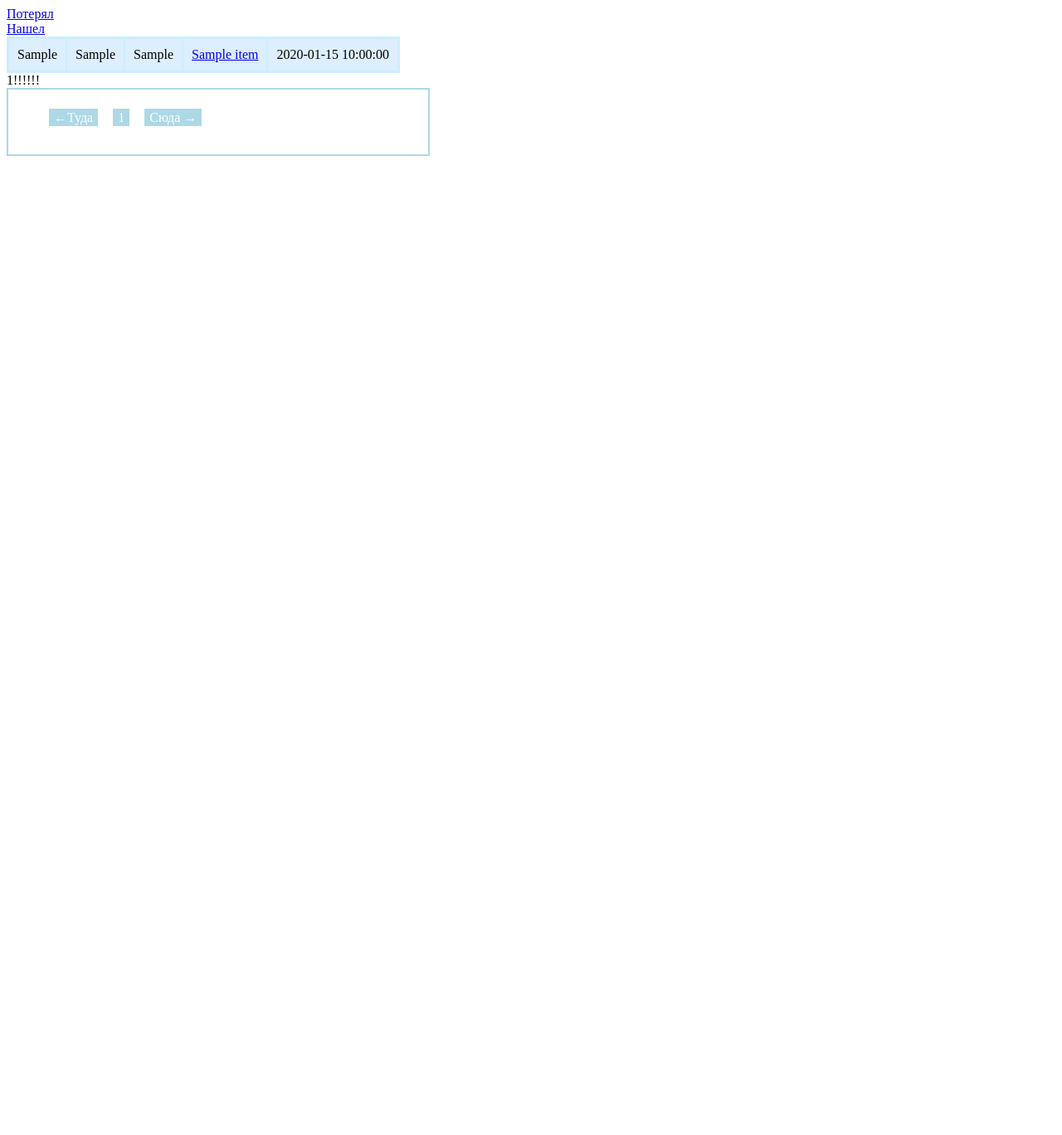
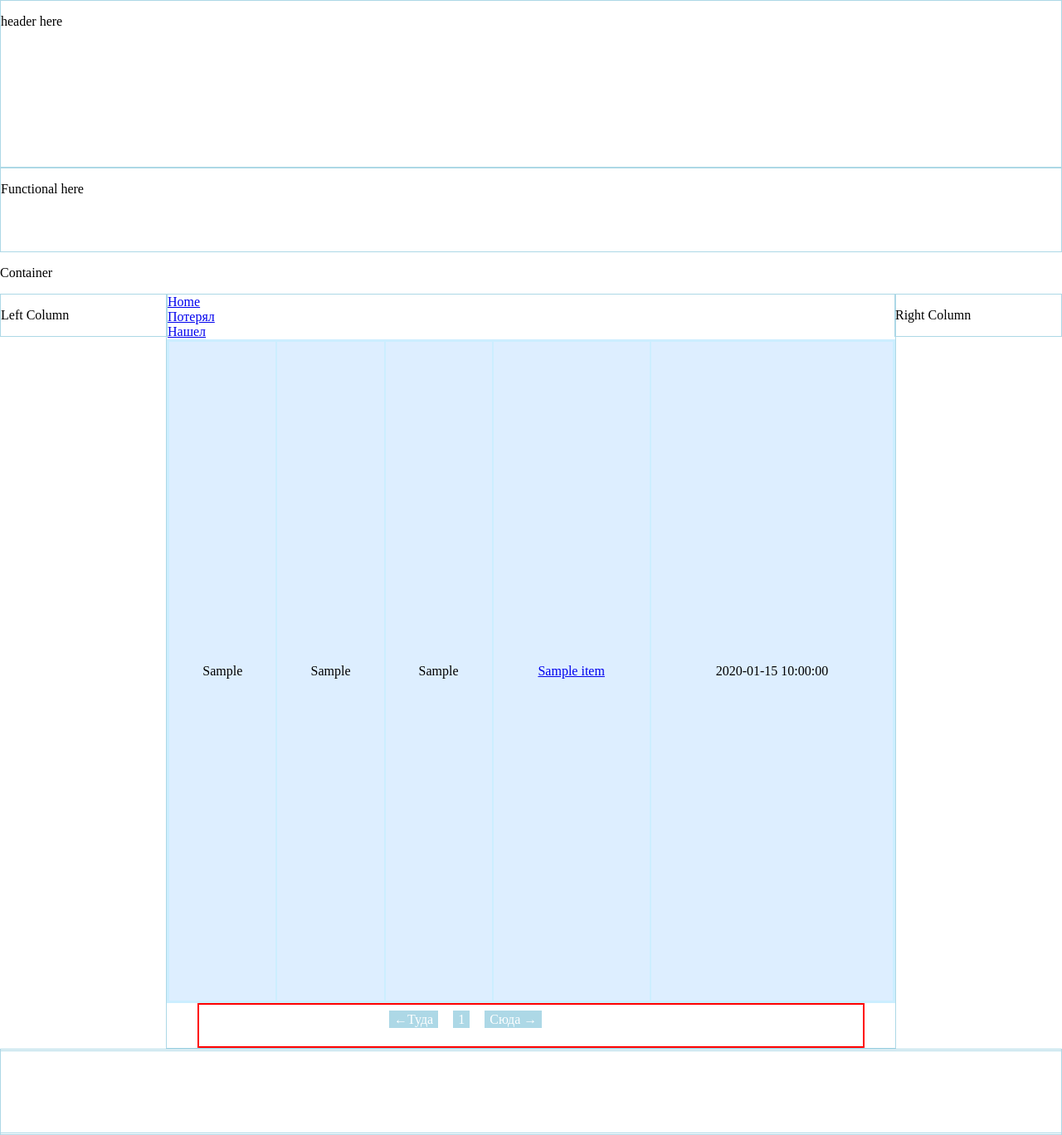
Before and after one commit to Befelith/buro, a PHP site: page /?page=1 in a window 1280 px wide. Shown: the whole page at 83% size. Before the commit the page ends 188 px from the top, so only its background shows below. Run offline with PHP 8.4, Linux system fonts and the light colour scheme; tables that the repository leaves empty or names only in its code hold one stand-in row (values such as "Sample post").

Commit message:
раскидал код по файлам, делаю макет главной.
Траблы с правой колонкой, налазит на центр.

```diff
--- a/www/confirm_page.php
+++ b/www/confirm_page.php
@@ -1,7 +1,7 @@
 <?php
 header('Content-type: text/html; charset=utf-8');
 include_once("lib/database.php");
-include_once("lib/imageResizer.php");
+include_once("lib/image_resizer.php");
 	$error='0';
 	if(isset($_POST['title']))
 	{
--- a/www/index.php
+++ b/www/index.php
@@ -2,126 +2,65 @@
 <html>
 <head>
     <style type="text/css">
-    .nav-pages {list-style-type:none;}
+    .nav-pages {list-style-type:none;} /*-ul*/
     .nav-pages li {float:left;padding: 4px; margin: 5px;}
-    .nav-color:link, .nav-color:visited {
-        color: blue;
+    .nav-color:link, .nav-color:visited {color: blue;}
+    .nav-color:hover {color: red; }
+    #page-navigation {border: 2px solid red; height:10%;overflow: hidden;min-width: 800px;min-height:50px;height:50px;width: 50%; margin: 0 auto;display: block;} /*pagination div*/
+    #page-navigation ul{width:400px;margin:0px auto;}
+
+    /*.main-table-wrapper{width: 50%;height: 50%;min-width: 800px; margin: 0 auto;border: 1px solid black;display: block;}*/
+    .main-table{width: 100%;height:100%;}
+    #wrapper {
+        margin: 0 auto; /*это чтоб центрировать контент при превышении max-width*/
+        min-width: 980px;
+        max-width: 1500px;
     }
-    .nav-color:hover {
-        color: red;
-    }
-    #page-navigation
-    {
-        border: 2px solid #add8e6;
-        width: 40%;
-        height: 10%;
 
-    }
+
+    html, body {margin:0;height:100%;}
+    /*#wrapper {height:auto !important;height:100%;min-height:100%;min-width:800px;}*/
+    #header {height:200px;border: 1px solid #add8e6;}
+    #functionality{height:100px;border: 1px solid #add8e6;}
+    #left {float:left;width:200px;border: 1px solid #add8e6;}
+    #right {float:right;width:200px;border: 1px solid #add8e6;}
+    #center {margin:0 200px 0 200px;border: 1px solid #add8e6;min-width: 560px;}
+    #spacer {height:100px;border: 1px solid #add8e6;}
+    #footer {height:100px;margin-top:-100px;border: 1px solid #add8e6;}
+    .clear {clear:both;}
 
     </style>
 </head>
 <body>
-<?php
-echo "<a href='post_add.php?type=lost'>Потерял</a><br>";
-echo "<a href='post_add.php?type=found'>Нашел</a><br>";
-
-include_once("lib/database.php");
-
-$db = new Database();
-
-$db->connect();
-//var_dump($_GET['page']);
-
-//Setting Rows Per Page
-$rowsPerPage = 10;
-if($_GET['page']==NULL)
-    $q = "SELECT id_entry,category,region,city,title,date_entry FROM tbl_laf_items ORDER BY date_entry DESC LIMIT 0,$rowsPerPage";
-if($_GET['page']!=NULL)
-{
-    $currentPage = $_GET['page'];
-    $limitStartIndex = ($currentPage."0")-$rowsPerPage; //For $rowsPerPage = 10;
-    //$limitStartIndex = ($currentPage."0")*2-$rowsPerPage; //$rowsPerPage = 20;
-    $q = "SELECT id_entry,category,region,city,title,date_entry FROM tbl_laf_items ORDER BY date_entry DESC LIMIT $limitStartIndex,$rowsPerPage";
-}
-
-$result = $db->executeQueryUTF($q);
-
-echo "<table style=\"border:3px solid #cef;border-collapse: collapse;\">";
-$odd_counter=0;
-while($line = mysql_fetch_array($result,MYSQL_ASSOC))
-{
-    $odd_counter++;
-    echo "<tr>\n";
-    foreach($line as $key=>$value)
-    {
-        if($odd_counter%2!=0)
-        {
-             if($key!='photo_link' and $key!='title' and $key!='id_entry')
-                echo '<td style=" border: 2px solid #cef;background-color: #def;padding:10px;" align="center">'.$value.'</td>';
-            if($key=='title')
-                 echo '<td style=" border: 2px solid #cefn;background-color: #def;padding:10px;" align="center"><a href="image.php?id='.$line["id_entry"].'">'.$value.'</a></td>';
-            if($key=='photo_link')
-                echo '<td style=" border: 2px solid #cef;background-color: #def;padding:10px;" align="center">'.'<img src="'.$value.'" alt="opa" width="50px" height="50px"/>'.'</td>';
-        }
-        else
-        {
-            if($key!='photo_link' and $key!='title'and $key!='id_entry')
-                echo '<td style=" border: 2px solid #cef;background-color: #efe;padding:10px;" align="center">'.$value.'</td>';
-            if($key=='title')
-                echo '<td style=" border: 2px solid #cef;background-color: #efe;padding:10px;" align="center"><a href="image.php?id='.$line["id_entry"].'">'.$value.'</a></td>';
-            if($key=='photo_link')
-                echo '<td style=" border: 2px solid #cef;background-color: #efe;padding:10px;" align="center">'.'<img src="'.$value.'" alt="opa" width="50px" height="50px"/>'.'</td>';
-        }
-
-    }
-
-    echo "</tr>\n";
-}
-echo "</table>";
-
-$qRowsCount = 'SELECT COUNT(*) FROM tbl_laf_items';
-$count = $db->executeQueryUTF($qRowsCount);
-$totalRowsCount = mysql_fetch_array($count,MYSQL_NUM);
-
-$totalPages = $totalRowsCount[0] / $rowsPerPage;
-$totalPages = ceil($totalPages);
-
-if($totalPages >= 1)
-{
-    //echo "Current Page is: ".$_GET['page'];
-    echo $totalPages. '!!!!!!';
-    $currentPage = $_GET['page'];
-    $nextPage = $currentPage+1;
-    $prevPage = $currentPage-1;
-    echo '<div id="page-navigation">';
-    echo '<ul class="nav-pages">';
-    if($prevPage > 0)
-        echo "<li><a class='nav-color' href='/index.php?page=$prevPage'>&larr;Туда </a> </li>";
-    else
-        echo "<li><a style='background: #add8e6; padding:2px 6px 2px 6px; color:white;'> &larr;Туда </a> </li>";
-
-    for($i=1;$i<=$totalPages;$i++)
-    {
-        if($currentPage==NULL) $currentPage=1;
-        if($i != $currentPage)
-            echo "<li><a class='nav-color' href='/index.php?page=$i'> $i </a> </li>";
-        if($i == $currentPage)
-            echo "<li><a style='background: #add8e6; padding:2px 6px 2px 6px; color:white;'> $i </a> </li>";
-    }
-
-    if(($totalPages-$nextPage) >= 0)
-        echo "<li><a class='nav-color' href='/index.php?page=$nextPage'> Сюда &rarr;</a> </li>";
-    else
-        echo "<li><a style='background: #add8e6; padding:2px 6px 2px 6px; color:white;'> Сюда &rarr;</a> </li>"; //&rarr
-    echo '</ul>';
-    echo '</div>';
-}
-
-mysql_free_result($result);
-$db->disconnect();
-
-
-
-?>
+<div id='wrapper'>
+    <div id='header'>
+        <!-- Содержимое хэдэра -->
+        <p>header here</p>
+    </div>
+    <div id="functionality">
+        <!--Управление-->
+        <p>Functional here</p>
+    </div>
+<!--    <div id='container'>-->
+        <p>Container</p>
+        <div id='left'>
+            <!-- Содержимое левой колонки -->
+            <p>Left Column</p>
+        </div>
+        <div id='right'>
+            <!-- Содержимое правой колонки -->
+            <p>Right Column</p>
+        </div>
+        <div id='center'>
+            <!-- Содержимое центральной колонки -->
+            <?php include_once("lib/main.php");?>
+        </div>
+    </div>
+    <div class='clear'></div>
+    <div id='spacer'></div>
+</div>
+<div id='footer'>
+    <!-- Содержимое футера -->
+</div>
 </body>
 </html>
--- /dev/null
+++ b/www/lib/main.php
@@ -0,0 +1,56 @@
+<?php
+echo "<a href='index.php'>Home</a><br>";
+echo "<a href='post_add.php?type=lost'>Потерял</a><br>";
+echo "<a href='post_add.php?type=found'>Нашел</a><br>";
+
+include_once("lib/database.php");
+include_once("lib/main_table.php");
+include_once("lib/pagination.php");
+
+$db = new Database();
+$db->connect();
+
+//Setting Rows Per Page
+$rowsPerPage = 10;
+//старт индекс без get
+if($_GET['page']==NULL)
+    $q = "SELECT id_entry,category,region,city,title,date_entry FROM tbl_laf_items ORDER BY date_entry DESC LIMIT 0,$rowsPerPage";
+
+//передаем номер страницы из запроса
+if($_GET['page']!=NULL)
+{
+    //текущая страница
+    $currentPage = intval($_GET['page']);
+    //стартовый индекс для запроса в БД
+    $limitStartIndex = ($currentPage."0")-$rowsPerPage; //For $rowsPerPage = 10;
+    //$limitStartIndex = ($currentPage."0")*2-$rowsPerPage; //$rowsPerPage = 20;
+    $q = "SELECT id_entry,category,region,city,title,date_entry FROM tbl_laf_items ORDER BY date_entry DESC LIMIT $limitStartIndex,$rowsPerPage";
+}
+
+$result = $db->executeQueryUTF($q);
+
+//вывод таблицы
+echo createMainTable($result);
+
+// количество строк в таблице
+$qRowsCount = 'SELECT COUNT(*) FROM tbl_laf_items';
+$count = $db->executeQueryUTF($qRowsCount);
+$totalRowsCount = mysql_fetch_array($count,MYSQL_NUM);
+
+// общее количество страниц
+$totalPages = $totalRowsCount[0] / $rowsPerPage;
+// округление до большего
+$totalPages = ceil($totalPages);
+//текущая страница
+$currentPage = intval($_GET['page']);
+
+//Pagination output here
+echo pageNavigator($totalPages,$currentPage);
+
+
+
+mysql_free_result($result);
+$db->disconnect();
+
+
+?>
--- a/www/post_add.php
+++ b/www/post_add.php
@@ -130,7 +130,7 @@
 
 					<!--------------------Правила-------------------->
 					<input type="checkbox" name="terms" class="fleft validateSelect finVal" id="termsCB" value="yes"></input>
-					<label for="checkTerms" class="fleft">С <a href="#">правилами</a> ознакомлен</label>
+					<label for="termsCB" class="fleft">С <a href="#">правилами</a> ознакомлен</label>
 					<div class="fleft errorDiv" id="termsError"></div>
 					<div class="clr"></div>
 
```
Also changed, not shown: www/lib/main_table.php (added, +42 -0 lines), www/lib/pagination.php (added, +41 -0 lines), www/overlapping.html (added, +29 -0 lines), www/lib/image_resizer.php (renamed from www/lib/imageResizer.php).
